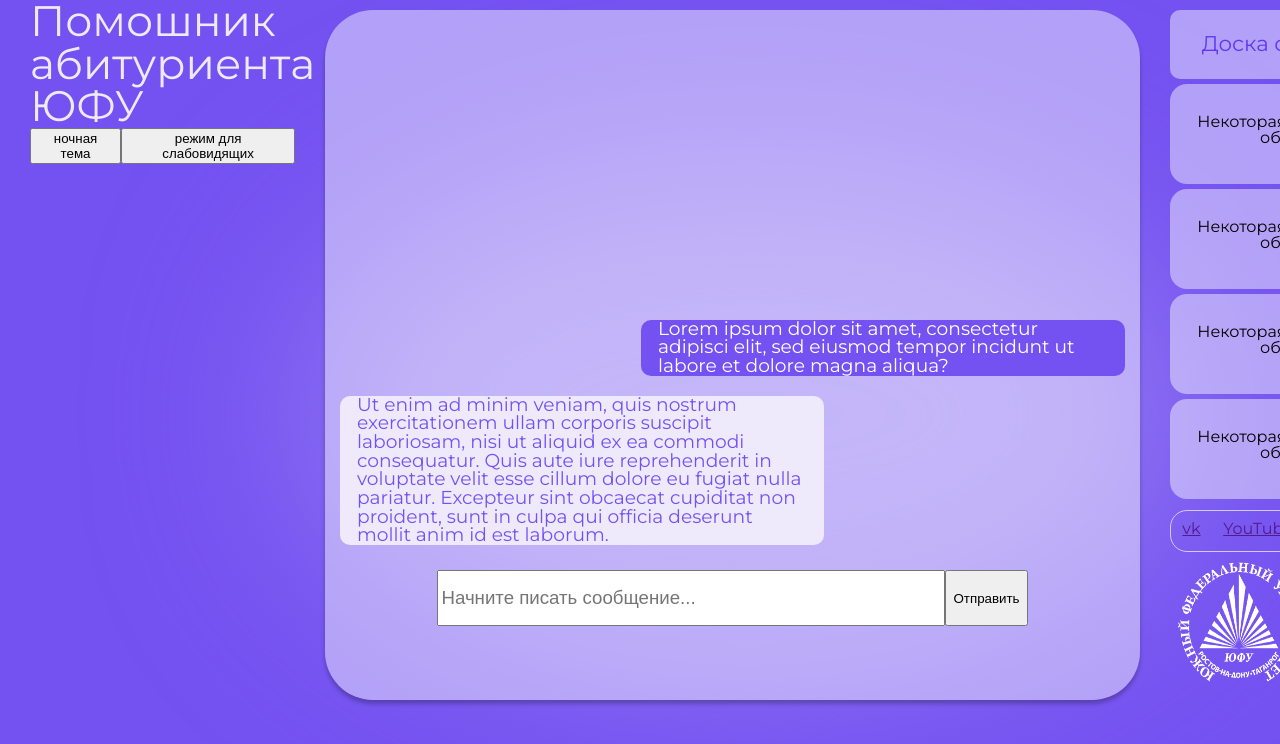
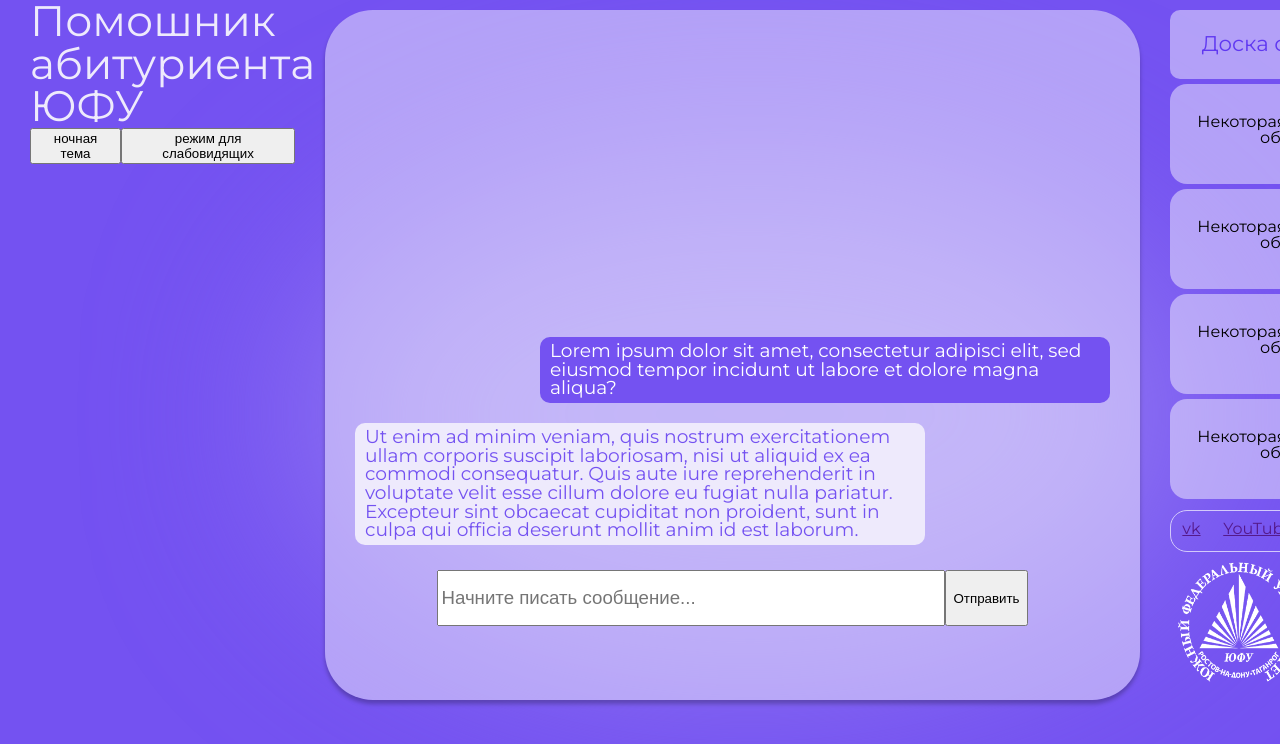
Before and after one commit to gabaraev/chat-bot, a React (Create React App) app: page / in a window 1280 px wide. Shown: the top 744 px of the page. Built offline with nearby package versions, Linux system fonts and the light colour scheme.

Commit message:
updated: (messages layout, message-text padding)

```diff
--- a/public/styles.css
+++ b/public/styles.css
@@ -124,19 +124,19 @@ h1 {
 .user-message-wrapper
  {
     margin-left: auto;
-    margin-right: 15px;
+    margin-right: 30px;
 
  }
 
 .bot-message-wrapper {
     margin-right: auto;
-    margin-left: 15px;
+    margin-left: 30px;
 
 }
 
 .message {
-    padding: 0 17px;
-    max-width: 450px;
+    padding: 0 10px;
+    max-width: 550px;
     z-index: 2;
     border-radius: 10px;
     text-align: left;
@@ -153,10 +153,12 @@ h1 {
 
 .user-message-content {
     color: #FFF;
+    padding: 5px 0;
 }
 
 .bot-message-content {
     color: #7452F1;
+    padding: 5px 0;
 }
 
 .message-input-wrapper {
```
